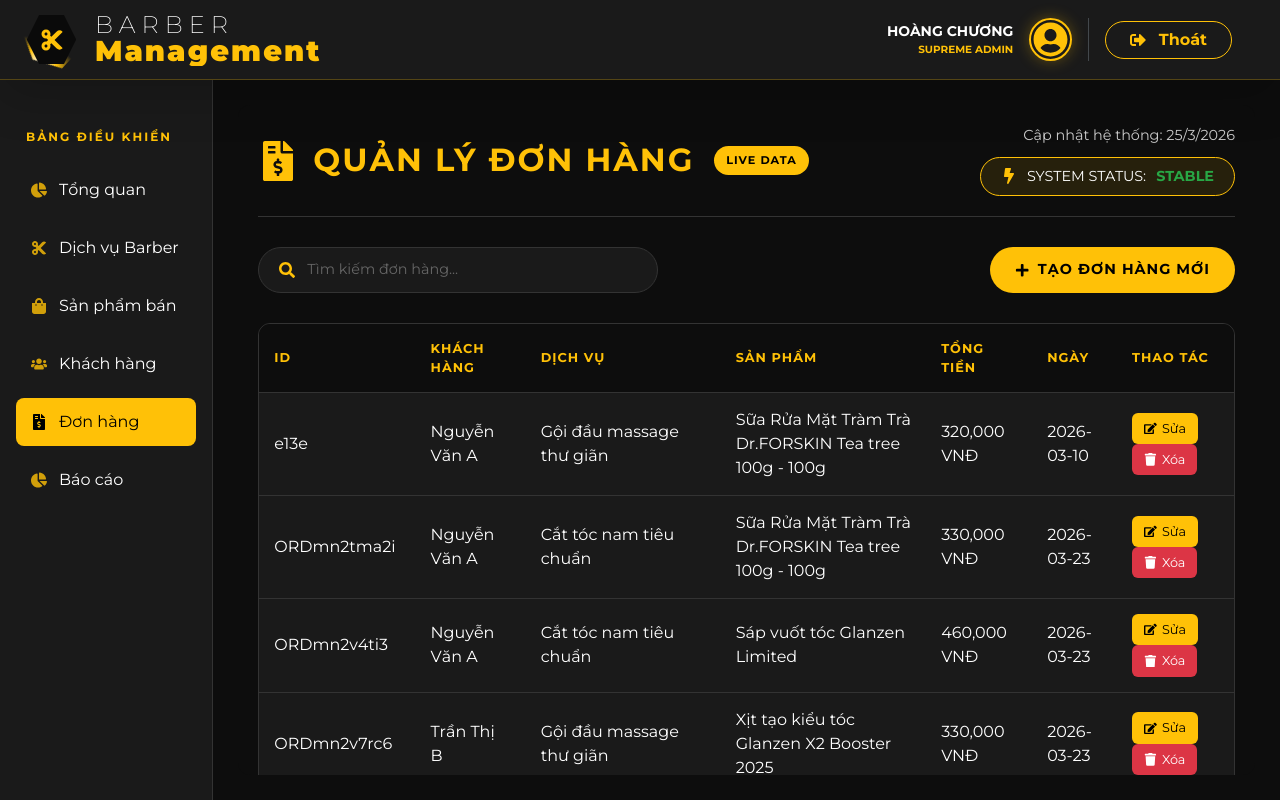
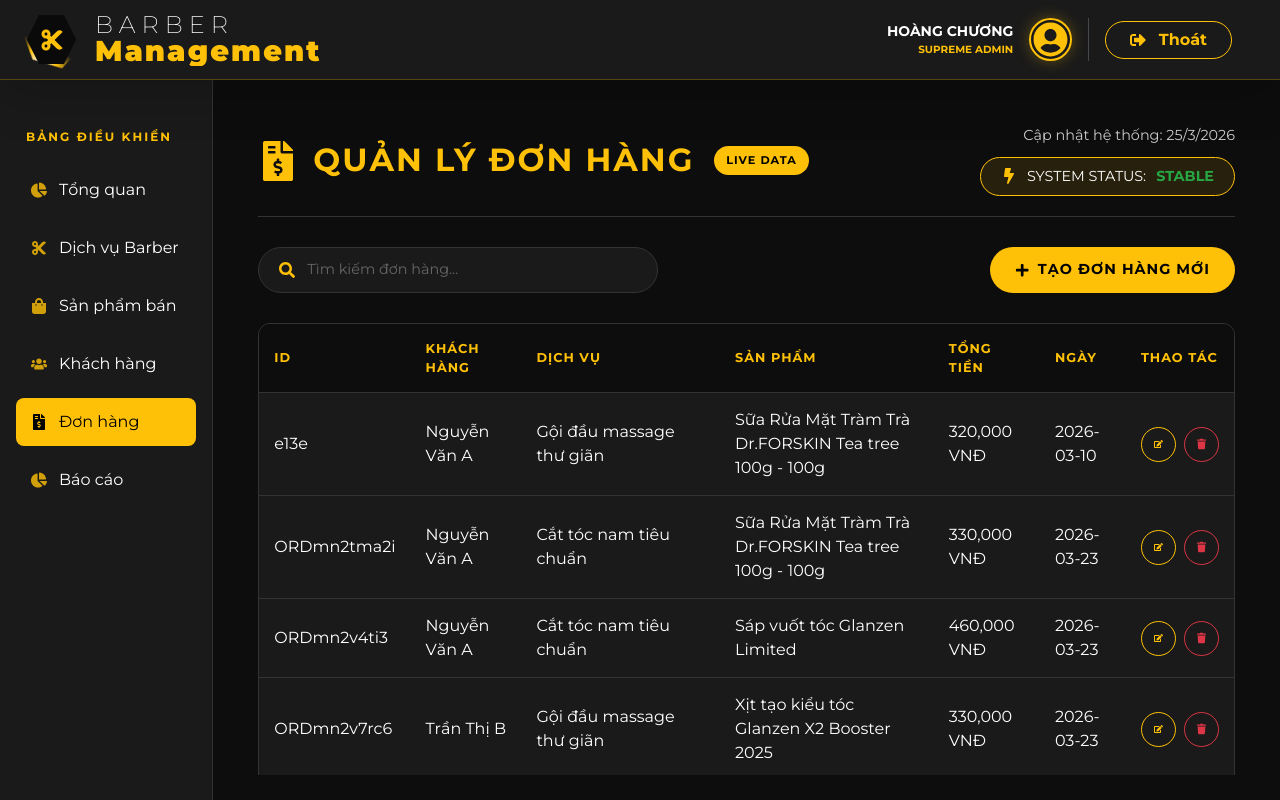
Before and after one commit to ThaiChuong67/SP26_FER202_GROUP_6, a React (Create React App) app in the folder my-app/: page /order in a window 1280 px wide. Built offline with nearby package versions, Linux system fonts and the light colour scheme; data requests are answered from the project's data file; sample sign-in values are in the browser's storage.

Commit message:
feat(customer, order): add pagination to customer and order components, update items per page

```diff
--- a/my-app/api/db.json
+++ b/my-app/api/db.json
@@ -214,6 +214,12 @@
       "name": "Ngô Kim Trâm",
       "phone": "0912345777",
       "email": "kimtram123@gmail.com"
+    },
+    {
+      "id": "9",
+      "name": "Bùi Minh Anh",
+      "phone": "0912312482",
+      "email": "anhminh@gmail.com"
     }
   ],
   "orders": [
@@ -296,6 +302,22 @@
       "productId": "4",
       "date": "2026-03-25",
       "totalPrice": 170000
+    },
+    {
+      "customerId": "1",
+      "serviceId": "2",
+      "productId": "1",
+      "date": "2026-03-28",
+      "id": "vrfapmjlQwI",
+      "totalPrice": 350000
+    },
+    {
+      "customerId": "4",
+      "serviceId": "1",
+      "productId": "",
+      "date": "2026-03-25",
+      "id": "lMqGdYS-RKY",
+      "totalPrice": 60000
     }
   ],
   "$schema": "./node_modules/json-server/schema.json"
--- a/my-app/src/components/Customer/Customer.jsx
+++ b/my-app/src/components/Customer/Customer.jsx
@@ -16,7 +16,7 @@ const Customer = () => {
   const [formData, setFormData] = useState({ name: '', phone: '', email: '' }); // Dữ liệu form
   const [selectedCustomers, setSelectedCustomers] = useState([]); // Danh sách khách hàng đã chọn (bulk operations)
   const [currentPage, setCurrentPage] = useState(1); // Trang hiện tại
-  const [itemsPerPage, setItemsPerPage] = useState(10); // Số item mỗi trang
+  const [itemsPerPage, setItemsPerPage] = useState(5); // Số item mỗi trang
   const [sortField, setSortField] = useState('id'); // Trường đang sắp xếp
   const [sortDirection, setSortDirection] = useState('asc'); // Chiều sắp xếp (asc/desc)
   const [formErrors, setFormErrors] = useState({}); // Lỗi form validation
@@ -541,6 +541,39 @@ const Customer = () => {
           z-index: 10000 !important;
           position: relative !important;
         }
+          .pagination-luxury {
+    display: inline-flex;
+    border-radius: 12px;
+    overflow: hidden;
+    border: 1px solid rgba(255, 193, 7, 0.2) !important;
+    margin-bottom: 20px;
+}
+
+.pagination-luxury .page-link {
+    background: #0d0d0d !important;
+    color: #fff !important;
+    margin: 0 !important;
+    padding: 10px 18px !important;
+    border: none !important;
+    border-right: 1px solid rgba(255, 193, 7, 0.1) !important;
+    border-radius: 0 !important;
+    transition: all 0.3s;
+}
+
+.pagination-luxury .page-item:last-child .page-link {
+    border-right: none !important;
+}
+
+.pagination-luxury .page-item.active .page-link {
+    background: #ffc107 !important;
+    color: #000 !important;
+    font-weight: 800 !important;
+    box-shadow: none !important;
+}
+
+.pagination-luxury .page-link:hover:not(.active) {
+    background: rgba(255, 193, 7, 0.2) !important;
+}
       `}</style>
 
       <Container fluid className="customer-wrapper">
@@ -677,7 +710,7 @@ const Customer = () => {
                             </Form.Select>
                           </div>
                         </div>
-                      <Pagination className="mb-0">
+                        <Pagination className="pagination-luxury">
                           <Pagination.Prev
                             disabled={currentPage === 1}
                             onClick={() => setCurrentPage(prev => Math.max(prev - 1, 1))}
--- a/my-app/src/components/Order/Order.jsx
+++ b/my-app/src/components/Order/Order.jsx
@@ -2,6 +2,7 @@ import React, { useState, useEffect } from 'react';
 import axios from 'axios';
 import { FaFileInvoiceDollar, FaPlus, FaSearch, FaEdit, FaTrash, FaBolt } from 'react-icons/fa';
 import Swal from 'sweetalert2';
+import { Pagination } from 'react-bootstrap';
 
 // Component chính cho trang quản lý đơn hàng
 const Order = () => {
@@ -13,7 +14,8 @@ const Order = () => {
   const [showForm, setShowForm] = useState(false); // Hiển thị/ẩn form tạo đơn hàng
   const [editingOrder, setEditingOrder] = useState(null); // Đơn hàng đang được chỉnh sửa
   const [searchTerm, setSearchTerm] = useState(''); // Từ khóa tìm kiếm
-
+  const [currentPage, setCurrentPage] = useState(1);
+  const ordersPerPage = 6;
   // State cho dữ liệu form
   const [formData, setFormData] = useState({
     customerId: '', // ID khách hàng được chọn
@@ -186,6 +188,10 @@ const Order = () => {
       order.date.includes(searchTerm)
     );
   });
+  const indexOfLast = currentPage * ordersPerPage;
+  const indexOfFirst = indexOfLast - ordersPerPage;
+  const currentOrders = filteredOrders.slice(indexOfFirst, indexOfLast);
+  const totalPages = Math.ceil(filteredOrders.length / ordersPerPage);
 
   // Hàm lấy tên khách hàng từ ID
   const getCustomerName = (customerId) => {
@@ -259,7 +265,7 @@ const Order = () => {
                 <label>Khách hàng:</label>
                 <select
                   value={formData.customerId}
-                  onChange={(e) => setFormData({...formData, customerId: e.target.value})}
+                  onChange={(e) => setFormData({ ...formData, customerId: e.target.value })}
                   required
                 >
                   <option value="">-- Chọn khách hàng --</option>
@@ -276,7 +282,7 @@ const Order = () => {
                 <label>Dịch vụ:</label>
                 <select
                   value={formData.serviceId}
-                  onChange={(e) => setFormData({...formData, serviceId: e.target.value})}
+                  onChange={(e) => setFormData({ ...formData, serviceId: e.target.value })}
                   required
                 >
                   <option value="">-- Chọn dịch vụ --</option>
@@ -293,7 +299,7 @@ const Order = () => {
                 <label>Sản phẩm (tùy chọn):</label>
                 <select
                   value={formData.productId}
-                  onChange={(e) => setFormData({...formData, productId: e.target.value})}
+                  onChange={(e) => setFormData({ ...formData, productId: e.target.value })}
                 >
                   <option value="">-- Không chọn sản phẩm --</option>
                   {products.map(product => (
@@ -310,7 +316,7 @@ const Order = () => {
                 <input
                   type="date"
                   value={formData.date}
-                  onChange={(e) => setFormData({...formData, date: e.target.value})}
+                  onChange={(e) => setFormData({ ...formData, date: e.target.value })}
                   required
                 />
               </div>
@@ -357,7 +363,7 @@ const Order = () => {
             </thead>
             <tbody>
               {/* Hiển thị danh sách đơn hàng đã lọc */}
-              {filteredOrders.map(order => (
+              {currentOrders.map(order => (
                 <tr key={order.id}>
                   <td>{order.id}</td>
                   <td>{getCustomerName(order.customerId)}</td>
@@ -366,27 +372,44 @@ const Order = () => {
                   <td>{order.totalPrice?.toLocaleString()} VNĐ</td>
                   <td>{order.date}</td>
                   <td>
-                    {/* Nút sửa */}
+                    <div className="d-flex gap-2">
                       <button
-                      className="btn-action btn-edit"
+                        className="btn btn-outline-warning rounded-circle btn-icon-pro"
+                        style={{ width: '35px', height: '35px', display: 'inline-flex', alignItems: 'center', justify_content: 'center' }}
                         onClick={() => handleEdit(order)}
                       >
-                      <FaEdit /> Sửa
+                        <FaEdit size={12} />
                       </button>
-                    {/* Nút xóa */}
+
                       <button
-                      className="btn-action btn-delete"
+                        className="btn btn-outline-danger rounded-circle btn-icon-pro"
+                        style={{ width: '35px', height: '35px', display: 'inline-flex', alignItems: 'center', justify_content: 'center' }}
                         onClick={() => handleDelete(order.id)}
                       >
-                      <FaTrash /> Xóa
+                        <FaTrash size={12} />
                       </button>
+                    </div>
                   </td>
                 </tr>
               ))}
             </tbody>
           </table>
         </div>
-
+        {totalPages > 1 && (
+          <div className="pt-4 d-flex justify-content-center">
+            <Pagination className="pagination-luxury">
+              {[...Array(totalPages)].map((_, i) => (
+                <Pagination.Item
+                  key={i + 1}
+                  active={i + 1 === currentPage}
+                  onClick={() => setCurrentPage(i + 1)}
+                >
+                  {i + 1}
+                </Pagination.Item>
+              ))}
+            </Pagination>
+          </div>
+        )}
         {/* Hiển thị thông báo khi không có dữ liệu */}
         {filteredOrders.length === 0 && (
           <div className="no-data">
@@ -715,6 +738,38 @@ const Order = () => {
           color: #666;
           font-style: italic;
         }
+        .pagination-luxury {
+          display: inline-flex;
+          border-radius: 12px;
+          overflow: hidden;
+          border: 1px solid rgba(255, 193, 7, 0.2) !important;
+          margin-top: 20px;
+      }
+
+      .pagination-luxury .page-link {
+          background: #0d0d0d !important;
+          color: #fff !important;
+          margin: 0 !important;
+          padding: 10px 20px !important;
+          border: none !important;
+          border-right: 1px solid rgba(255, 193, 7, 0.1) !important;
+          border-radius: 0 !important;
+          transition: all 0.3s;
+      }
+
+      .pagination-luxury .page-item:last-child .page-link {
+          border-right: none !important;
+      }
+
+      .pagination-luxury .page-item.active .page-link {
+          background: #ffc107 !important;
+          color: #000 !important;
+          font-weight: 800 !important;
+      }
+
+      .pagination-luxury .page-link:hover:not(.active) {
+          background: rgba(255, 193, 7, 0.2) !important;
+      }
       `}</style>
     </div>
   );
```
Lines whose indentation alone changed are shown as unchanged.
